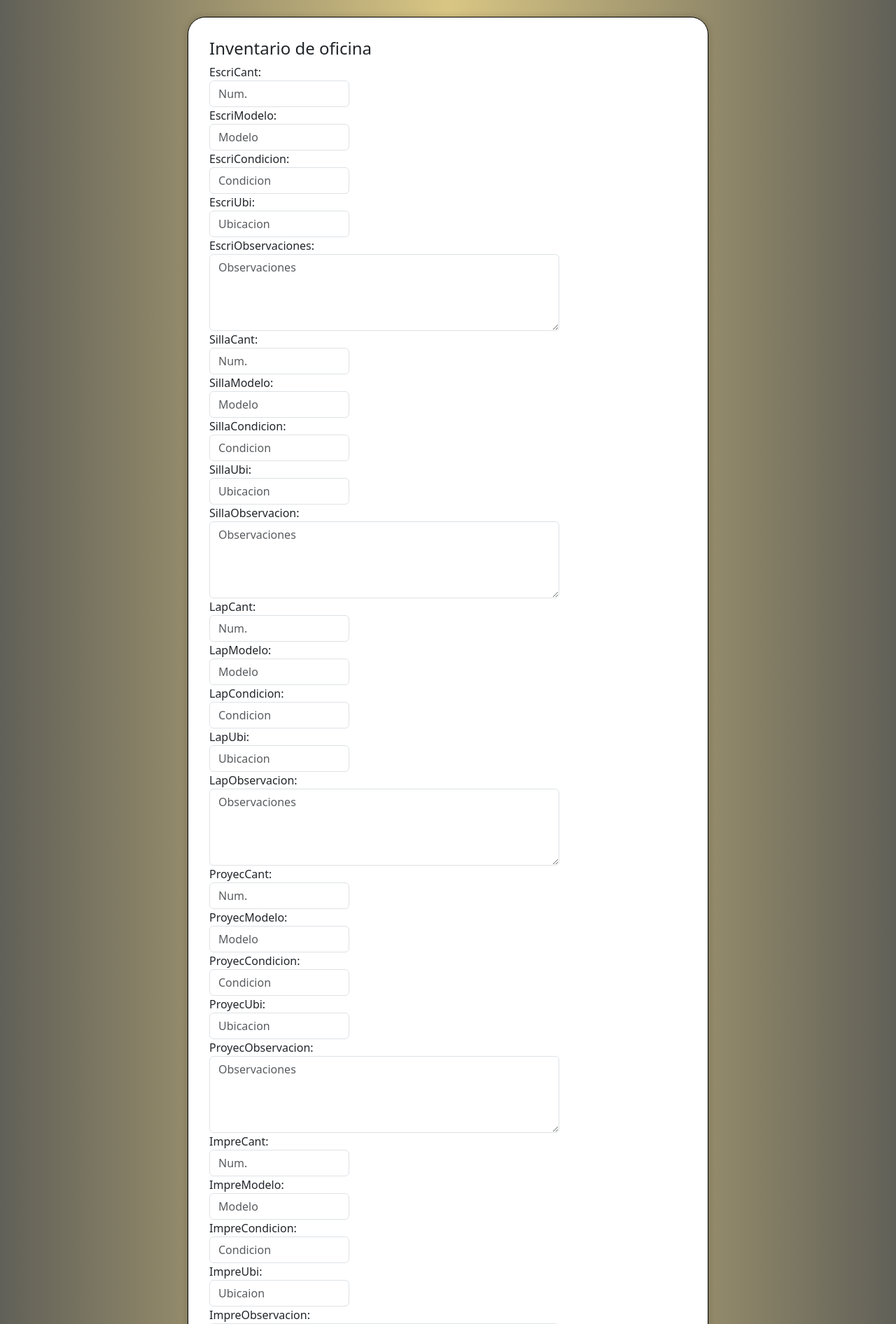
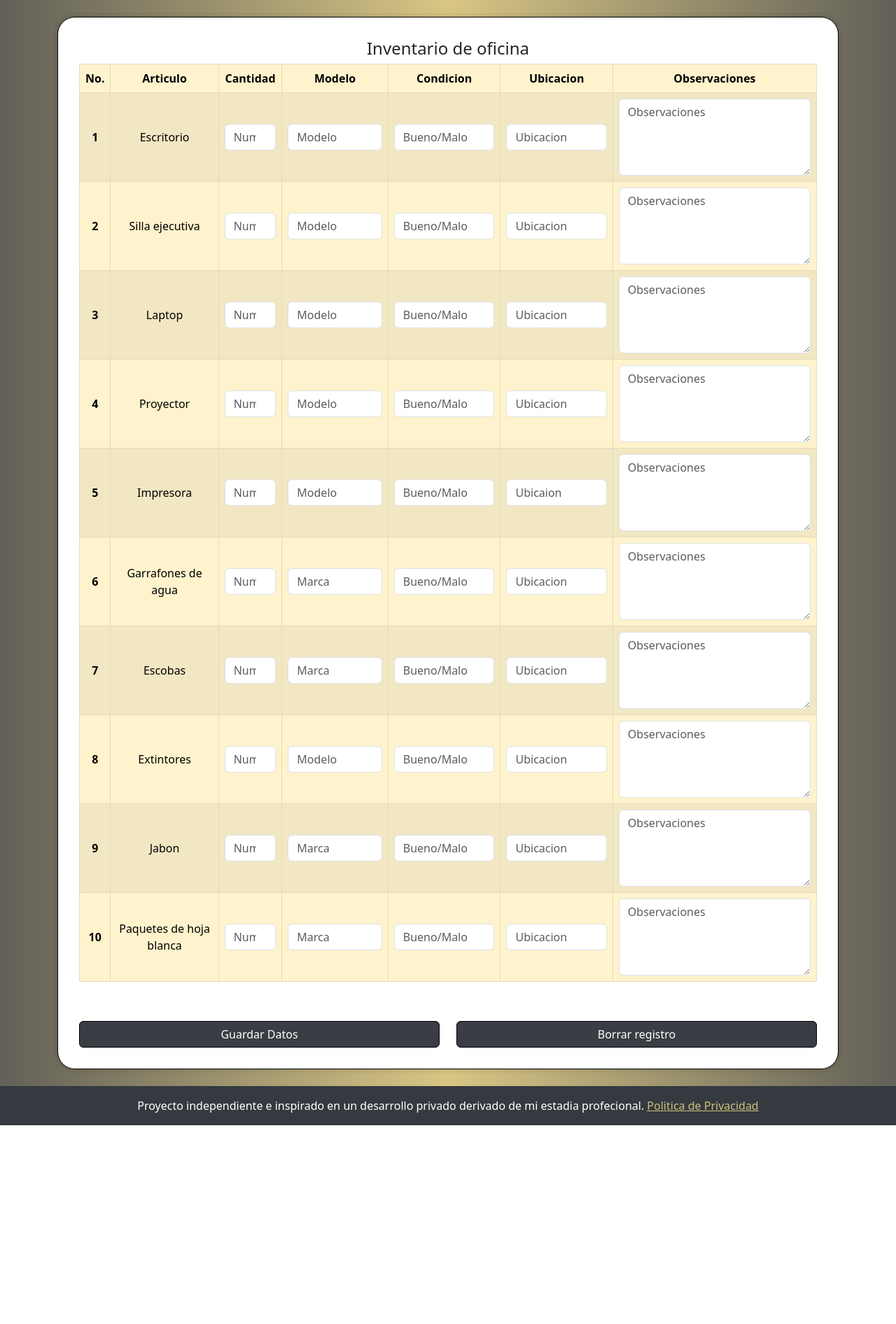
Before and after one commit to DavidCu-dev/PortalPrototipo, a Django app: page /inventario_oficina/ in a window 1280 px wide. Shown: the part 58-1950 px from the top of the page at 70% size. After the commit the page ends 1666 px from the top, so only its background shows below. Run offline with Django 5.2, Linux system fonts and the light colour scheme; a user stored in the database is signed in; data comes from the database, SQL or seed files in the repository; both versions use the stored data as it was after the commit; some libraries are stand-ins or nearby versions.

Commit message:
cambos visuales formilario inventario

```diff
--- a/Portal/forms.py
+++ b/Portal/forms.py
@@ -204,63 +204,63 @@ class formInventarioOff(ModelForm):
             'hojasCant: cantidad paquetes', 'hojasModelo: marca de hojas', 'hojasCondicion: condicion paquetes', 'hojasUbi: ubicacion hojas', 'hojasObservacion: observacion hojas'
         }
         widgets ={
-            'escriCant': forms.NumberInput(attrs={'class': 'form-control d-line-block','style': 'max-width:200px;', 'placeholder': 'Num.'}),
+            'escriCant': forms.NumberInput(attrs={'class': 'form-control d-line-block text-center','style': 'max-width:75px;', 'placeholder': 'Num.'}),
             'escriModelo': forms.TextInput(attrs={'class': 'form-control d-line-block','style': 'max-width:200px;', 'placeholder': 'Modelo'}),
-            'escriCondicion': forms.TextInput(attrs={'class': 'form-control d-line-block','style': 'max-width:200px;', 'placeholder': 'Condicion'}),
+            'escriCondicion': forms.TextInput(attrs={'class': 'form-control d-line-block','style': 'max-width:200px;', 'placeholder': 'Bueno/Malo'}),
             'escriUbi': forms.TextInput(attrs={'class': 'form-control d-line-block','style': 'max-width:200px;', 'placeholder': 'Ubicacion'}),
             'escriObservaciones': forms.Textarea(attrs={'class': 'form-control d-line-block','style': 'max-width:500px;', "rows":4, 'placeholder': 'Observaciones'}),
 
-            'sillaCant': forms.NumberInput(attrs={'class': 'form-control d-line-block','style': 'max-width:200px;', 'placeholder': 'Num.'}),
+            'sillaCant': forms.NumberInput(attrs={'class': 'form-control d-line-block text-center','style': 'max-width:75px;', 'placeholder': 'Num.'}),
             'sillaModelo': forms.TextInput(attrs={'class': 'form-control d-line-block','style': 'max-width:200px;', 'placeholder': 'Modelo'}),
-            'sillaCondicion': forms.TextInput(attrs={'class': 'form-control d-line-block','style': 'max-width:200px;', 'placeholder': 'Condicion'}),
+            'sillaCondicion': forms.TextInput(attrs={'class': 'form-control d-line-block','style': 'max-width:200px;', 'placeholder': 'Bueno/Malo'}),
             'sillaUbi': forms.TextInput(attrs={'class': 'form-control d-line-block','style': 'max-width:200px;', 'placeholder': 'Ubicacion'}),
             'sillaObservacion': forms.Textarea(attrs={'class': 'form-control d-line-block','style': 'max-width:500px;', "rows":4, 'placeholder': 'Observaciones'}),
 
-            'LapCant': forms.NumberInput(attrs={'class': 'form-control d-line-block','style': 'max-width:200px;', 'placeholder': 'Num.'}),
+            'LapCant': forms.NumberInput(attrs={'class': 'form-control d-line-block text-center','style': 'max-width:75px;', 'placeholder': 'Num.'}),
             'LapModelo': forms.TextInput(attrs={'class': 'form-control d-line-block','style': 'max-width:200px;', 'placeholder': 'Modelo'}),
-            'LapCondicion': forms.TextInput(attrs={'class': 'form-control d-line-block','style': 'max-width:200px;', 'placeholder': 'Condicion'}),
+            'LapCondicion': forms.TextInput(attrs={'class': 'form-control d-line-block','style': 'max-width:200px;', 'placeholder': 'Bueno/Malo'}),
             'LapUbi': forms.TextInput(attrs={'class': 'form-control d-line-block','style': 'max-width:200px;', 'placeholder': 'Ubicacion'}),
             'LapObservacion': forms.Textarea(attrs={'class': 'form-control d-line-block','style': 'max-width:500px;', "rows":4, 'placeholder': 'Observaciones'}),
 
-            'proyecCant': forms.NumberInput(attrs={'class': 'form-control d-line-block','style': 'max-width:200px;', 'placeholder': 'Num.'}),
+            'proyecCant': forms.NumberInput(attrs={'class': 'form-control d-line-block text-center','style': 'max-width:75px;', 'placeholder': 'Num.'}),
             'proyecModelo': forms.TextInput(attrs={'class': 'form-control d-line-block','style': 'max-width:200px;', 'placeholder': 'Modelo'}),
-            'proyecCondicion': forms.TextInput(attrs={'class': 'form-control d-line-block','style': 'max-width:200px;', 'placeholder': 'Condicion'}),
+            'proyecCondicion': forms.TextInput(attrs={'class': 'form-control d-line-block','style': 'max-width:200px;', 'placeholder': 'Bueno/Malo'}),
             'proyecUbi': forms.TextInput(attrs={'class': 'form-control d-line-block','style': 'max-width:200px;', 'placeholder': 'Ubicacion'}),
             'proyecObservacion': forms.Textarea(attrs={'class': 'form-control d-line-block','style': 'max-width:500px;', "rows":4, 'placeholder': 'Observaciones'}),
 
-            'impreCant': forms.NumberInput(attrs={'class': 'form-control d-line-block','style': 'max-width:200px;', 'placeholder': 'Num.'}),
+            'impreCant': forms.NumberInput(attrs={'class': 'form-control d-line-block text-center','style': 'max-width:75px;', 'placeholder': 'Num.'}),
             'impreModelo': forms.TextInput(attrs={'class': 'form-control d-line-block','style': 'max-width:200px;', 'placeholder': 'Modelo'}),
-            'impreCondicion': forms.TextInput(attrs={'class': 'form-control d-line-block','style': 'max-width:200px;', 'placeholder': 'Condicion'}),
+            'impreCondicion': forms.TextInput(attrs={'class': 'form-control d-line-block','style': 'max-width:200px;', 'placeholder': 'Bueno/Malo'}),
             'impreUbi': forms.TextInput(attrs={'class': 'form-control d-line-block','style': 'max-width:200px;', 'placeholder': 'Ubicaion'}),
             'impreObservacion': forms.Textarea(attrs={'class': 'form-control d-line-block','style': 'max-width:500px;', "rows":4, 'placeholder': 'Observaciones'}),
 
-            'aguaCant': forms.NumberInput(attrs={'class': 'form-control d-line-block','style': 'max-width:200px;', 'placeholder': 'Num.'}),
+            'aguaCant': forms.NumberInput(attrs={'class': 'form-control d-line-block text-center','style': 'max-width:75px;', 'placeholder': 'Num.'}),
             'aguaModelo': forms.TextInput(attrs={'class': 'form-control d-line-block','style': 'max-width:200px;', 'placeholder': 'Marca'}),
-            'aguaCondicion': forms.TextInput(attrs={'class': 'form-control d-line-block','style': 'max-width:200px;', 'placeholder': 'Condicion'}),
+            'aguaCondicion': forms.TextInput(attrs={'class': 'form-control d-line-block','style': 'max-width:200px;', 'placeholder': 'Bueno/Malo'}),
             'aguaUbi': forms.TextInput(attrs={'class': 'form-control d-line-block','style': 'max-width:200px;', 'placeholder': 'Ubicacion'}),
             'aguaObservacion': forms.Textarea(attrs={'class': 'form-control d-line-block','style': 'max-width:500px;', "rows":4, 'placeholder': 'Observaciones'}),
 
-            'escobCant': forms.NumberInput(attrs={'class': 'form-control d-line-block','style': 'max-width:200px;', 'placeholder': 'Num.'}),
+            'escobCant': forms.NumberInput(attrs={'class': 'form-control d-line-block text-center','style': 'max-width:75px;', 'placeholder': 'Num.'}),
             'escobModelo': forms.TextInput(attrs={'class': 'form-control d-line-block','style': 'max-width:200px;', 'placeholder': 'Marca'}),
-            'escobCondicion': forms.TextInput(attrs={'class': 'form-control d-line-block','style': 'max-width:200px;', 'placeholder': 'Condicion'}),
+            'escobCondicion': forms.TextInput(attrs={'class': 'form-control d-line-block','style': 'max-width:200px;', 'placeholder': 'Bueno/Malo'}),
             'escobUbi': forms.TextInput(attrs={'class': 'form-control d-line-block','style': 'max-width:200px;', 'placeholder': 'Ubicacion'}),
             'escobObservacion': forms.Textarea(attrs={'class': 'form-control d-line-block','style': 'max-width:500px;', "rows":4, 'placeholder': 'Observaciones'}),
 
-            'extintCant': forms.NumberInput(attrs={'class': 'form-control d-line-block','style': 'max-width:200px;', 'placeholder': 'Num.'}),
+            'extintCant': forms.NumberInput(attrs={'class': 'form-control d-line-block text-center','style': 'max-width:75px;', 'placeholder': 'Num.'}),
             'extintModelo': forms.TextInput(attrs={'class': 'form-control d-line-block','style': 'max-width:200px;', 'placeholder': 'Modelo'}),
-            'extintCondicion': forms.TextInput(attrs={'class': 'form-control d-line-block','style': 'max-width:200px;', 'placeholder': 'Condicion'}),
+            'extintCondicion': forms.TextInput(attrs={'class': 'form-control d-line-block','style': 'max-width:200px;', 'placeholder': 'Bueno/Malo'}),
             'extintUbi': forms.TextInput(attrs={'class': 'form-control d-line-block','style': 'max-width:200px;', 'placeholder': 'Ubicacion'}),
             'extintObservacion': forms.Textarea(attrs={'class': 'form-control d-line-block','style': 'max-width:500px;', "rows":4, 'placeholder': 'Observaciones'}),
 
-            'jabonCant': forms.NumberInput(attrs={'class': 'form-control d-line-block','style': 'max-width:200px;', 'placeholder': 'Num.'}),
+            'jabonCant': forms.NumberInput(attrs={'class': 'form-control d-line-block text-center','style': 'max-width:75px;', 'placeholder': 'Num.'}),
             'jabonModelo': forms.TextInput(attrs={'class': 'form-control d-line-block','style': 'max-width:200px;', 'placeholder': 'Marca'}),
-            'jabonCondicion': forms.TextInput(attrs={'class': 'form-control d-line-block','style': 'max-width:200px;', 'placeholder': 'Condicion'}),
+            'jabonCondicion': forms.TextInput(attrs={'class': 'form-control d-line-block','style': 'max-width:200px;', 'placeholder': 'Bueno/Malo'}),
             'jabonUbi': forms.TextInput(attrs={'class': 'form-control d-line-block','style': 'max-width:200px;', 'placeholder': 'Ubicacion'}),
             'jabonObservacion': forms.Textarea(attrs={'class': 'form-control d-line-block','style': 'max-width:500px;', "rows":4, 'placeholder': 'Observaciones'}),
 
-            'hojasCant': forms.NumberInput(attrs={'class': 'form-control d-line-block','style': 'max-width:200px;', 'placeholder': 'Num.'}),
+            'hojasCant': forms.NumberInput(attrs={'class': 'form-control d-line-block text-center','style': 'max-width:75px', 'placeholder': 'Num.'}),
             'hojasModelo': forms.TextInput(attrs={'class': 'form-control d-line-block','style': 'max-width:200px;', 'placeholder': 'Marca'}),
-            'hojasCondicion': forms.TextInput(attrs={'class': 'form-control d-line-block','style': 'max-width:200px;', 'placeholder': 'Condicion'}),
+            'hojasCondicion': forms.TextInput(attrs={'class': 'form-control d-line-block','style': 'max-width:200px;', 'placeholder': 'Bueno/Malo'}),
             'hojasUbi': forms.TextInput(attrs={'class': 'form-control d-line-block','style': 'max-width:200px;', 'placeholder': 'Ubicacion'}),
             'hojasObservacion': forms.Textarea(attrs={'class': 'form-control d-line-block','style': 'max-width:500px;', "rows":4, 'placeholder': 'Observaciones'}),
 
--- a/Portal/templates/Documentos/inventOficina.html
+++ b/Portal/templates/Documentos/inventOficina.html
@@ -3,7 +3,7 @@
 
 <div class="container-fluid mb-4" >
     <div class="row justify-content-center">
-        <div class="documentosGenerales-card col-12 col-sm-12 col-md-12 col-lg-8 col-xl-8 ">
+        <div class="documentosGenerales-card col-12  ">
             {% if messages %}
                 {% for message in messages %}
                     <div class="alert alert-danger" role="alert">
@@ -14,17 +14,123 @@
 
             <form action="{% url 'inventOfi' %}" method="post" id="formIO">
                 {% csrf_token %}
-                <h4>Inventario de oficina</h4>
-                {{form}}
+                <h4 class="text-center">Inventario de oficina</h4>
+                <div class="table-responsive">
+                    <table class="table  text-center align-middle table-bordered table-warning table-striped">
+                    <thead>
+                        <tr>
+                        <th scope="col">No.</th>
+                        <th scope="col">Articulo</th>
+                        <th scope="col">Cantidad</th>
+                        <th scope="col">Modelo</th>
+                        <th scope="col">Condicion</th>
+                        <th scope="col">Ubicacion</th>
+                        <th scope="col">Observaciones</th>
+                        </tr>
+                    </thead>
+                    <tbody>
+                        <tr>
+                            <th scope="row">1</th>
+                            <td>Escritorio</td>
+                            <td>{{form.escriCant}}</td>
+                            <td>{{form.escriModelo}}</td>
+                            <td>{{form.escriCondicion}}</td>
+                            <td>{{form.escriUbi}}</td>
+                            <td>{{form.escriObservaciones}}</td>
+                        </tr>
+                        <tr>
+                            <th scope="row">2</th>
+                            <td>Silla ejecutiva</td>
+                            <td>{{form.sillaCant}}</td>
+                            <td>{{form.sillaModelo}}</td>
+                            <td>{{form.sillaCondicion}}</td>
+                            <td>{{form.sillaUbi}}</td>
+                            <td>{{form.sillaObservacion}}</td>
+                        </tr>
+                        <tr>
+                            <th scope="row">3</th>
+                            <td>Laptop</td>
+                            <td>{{form.LapCant}}</td>
+                            <td>{{form.LapModelo}}</td>
+                            <td>{{form.LapCondicion}}</td>
+                            <td>{{form.LapUbi}}</td>
+                            <td>{{form.LapObservacion}}</td>
+                        </tr>
+                        <tr>
+                            <th scope="row">4</th>
+                            <td>Proyector</td>
+                            <td>{{form.proyecCant}}</td>
+                            <td>{{form.proyecModelo}}</td>
+                            <td>{{form.proyecCondicion}}</td>
+                            <td>{{form.proyecUbi}}</td>
+                            <td>{{form.proyecObservacion}}</td>
+                        </tr>
+                        <tr>
+                            <th scope="row">5</th>
+                            <td>Impresora</td>
+                            <td>{{form.impreCant}}</td>
+                            <td>{{form.impreModelo}}</td>
+                            <td>{{form.impreCondicion}}</td>
+                            <td>{{form.impreUbi}}</td>
+                            <td>{{form.impreObservacion}}</td>
+                        </tr>
+                        <tr>
+                            <th scope="row">6</th>
+                            <td>Garrafones de agua</td>
+                            <td>{{form.aguaCant}}</td>
+                            <td>{{form.aguaModelo}}</td>
+                            <td>{{form.aguaCondicion}}</td>
+                            <td>{{form.aguaUbi}}</td>
+                            <td>{{form.aguaObservacion}}</td>
+                        </tr>
+                        <tr>
+                            <th scope="row">7</th>
+                            <td>Escobas</td>
+                            <td>{{form.escobCant}}</td>
+                            <td>{{form.escobModelo}}</td>
+                            <td>{{form.escobCondicion}}</td>
+                            <td>{{form.escobUbi}}</td>
+                            <td>{{form.escobObservacion}}</td>
+                        </tr>
+                        <tr>
+                            <th scope="row">8</th>
+                            <td>Extintores</td>
+                            <td>{{form.extintCant}}</td>
+                            <td>{{form.extintModelo}}</td>
+                            <td>{{form.extintCondicion}}</td>
+                            <td>{{form.extintUbi}}</td>
+                            <td>{{form.extintObservacion}}</td>
+                        </tr>
+                        <tr>
+                            <th scope="row">9</th>
+                            <td>Jabon</td>
+                            <td>{{form.jabonCant}}</td>
+                            <td>{{form.jabonModelo}}</td>
+                            <td>{{form.jabonCondicion}}</td>
+                            <td>{{form.jabonUbi}}</td>
+                            <td>{{form.jabonObservacion}}</td>
+                        </tr>
+                        <tr>
+                            <th scope="row">10</th>
+                            <td>Paquetes de hoja blanca</td>
+                            <td>{{form.hojasCant}}</td>
+                            <td>{{form.hojasModelo}}</td>
+                            <td>{{form.hojasCondicion}}</td>
+                            <td>{{form.hojasUbi}}</td>
+                            <td>{{form.hojasObservacion}}</td>
+                        </tr>
+                    </tbody>
+                </table>
+                </div>
             </form>
             <div class="d-grid gap-4 mt-4">
                 <div class="row text-center">
-                    <div class="col-12 col-md-6 ">
+                    <div class="col-12 col-md-6 mt-3">
                         <button type="submit" class="btn btn-primary w-100 botongral" form="formIO" >
                             Guardar Datos
                         </button>
                     </div>
-                    <div class="col-12 col-md-6">
+                    <div class="col-12 col-md-6 mt-3">
                         <form action="{% url 'borrarRVT' %}" method="post" >
                             {% csrf_token %}
                             <button class="btn btn-primary w-100 botongral" >
--- a/Portal/views.py
+++ b/Portal/views.py
@@ -358,6 +358,8 @@ def borrarRVT(request):
         messages.success(request, 'Datos eliminados')
         return redirect('home')
 
+
+
 # generar documentos
 
 def wordDeclaratoriaPropiedad(request):
```
Also changed, not shown: db.sqlite3, 1 other file.
